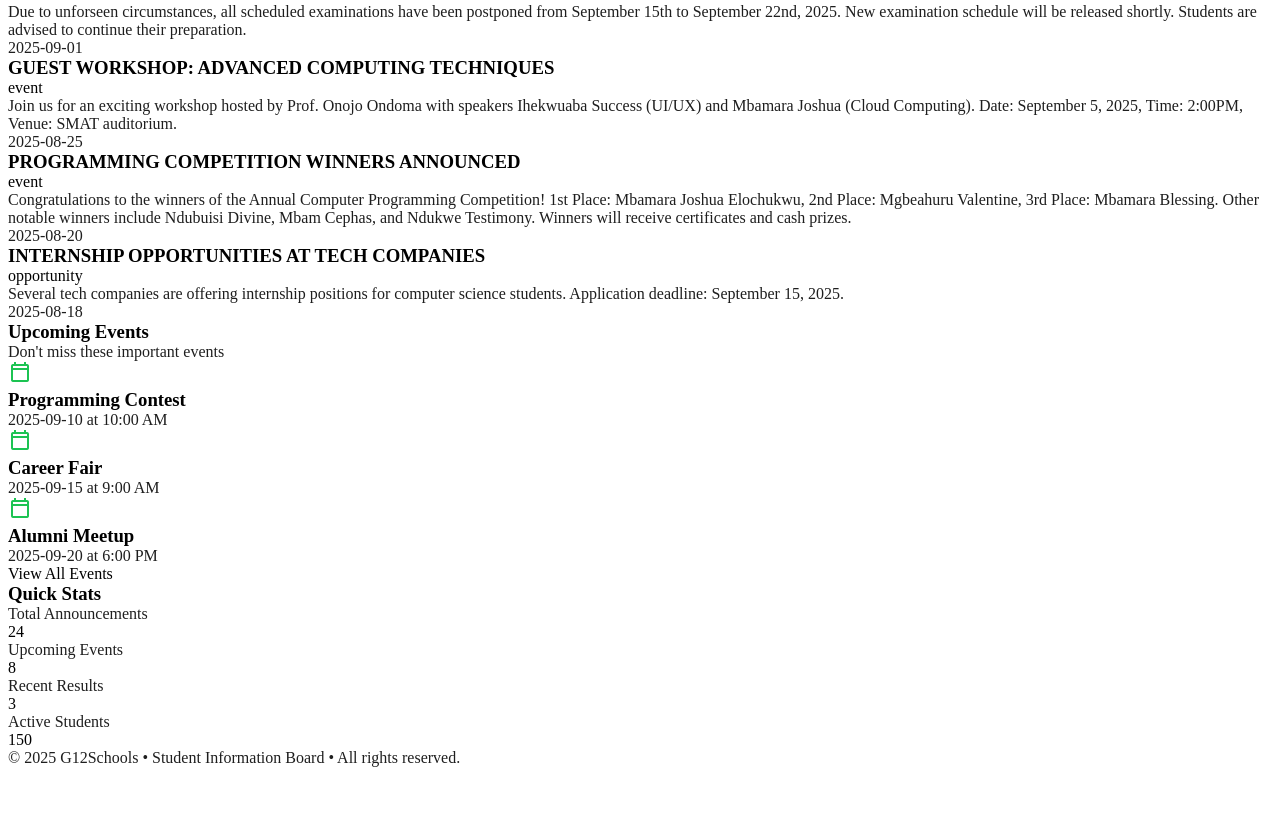
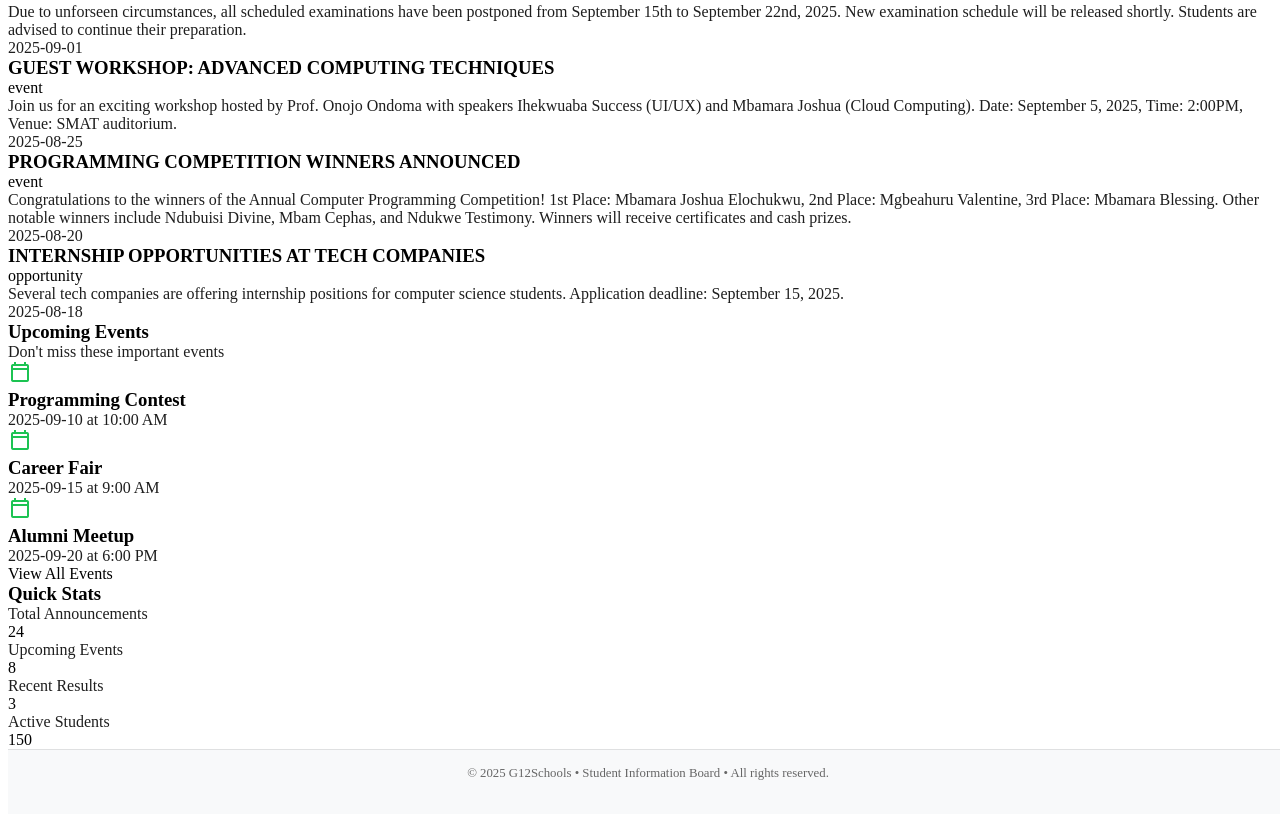
Before and after one commit to techjay01/G12Schools, a plain HTML site: page frontend/pages/index.html in a window 1280 px wide. Shown: the part 356-1174 px from the top of the page. Before the commit the page ends 1131 px from the top, so only its background shows below. Drawn offline with Linux system fonts and the light colour scheme.

Commit message:
updated the footer css

```diff
--- a/frontend/css/style.css
+++ b/frontend/css/style.css
@@ -237,6 +237,25 @@ header {
 
 
 
+/* Footer */
+footer {
+    height: 2em;
+    background-color: #f8f9fa;
+    padding: 1em;
+    text-align: center;
+    border-top: 1px solid #0000001a;
+    margin: 0;
+
+}
+
+footer p {
+    margin: 0;
+    font-size: 0.8em;
+    color: #666;
+}
+
+
+
 /* Main */
 main {
     margin-top: 7em;
```
